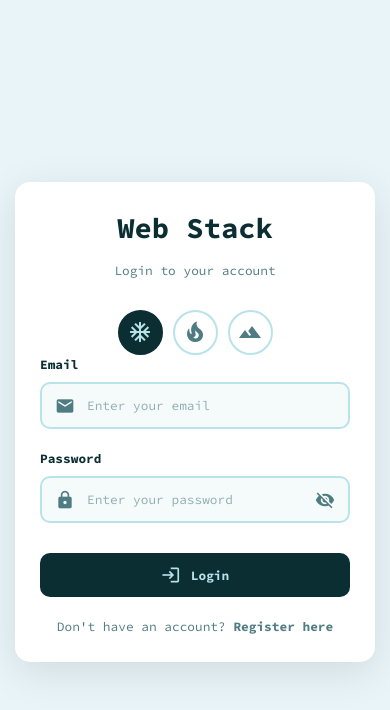
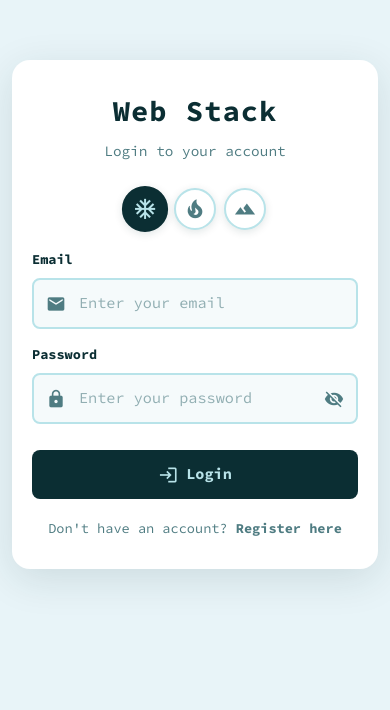
Before and after one commit to Prasanth-1011/Web-Stack, a plain HTML site: page index.html in a window 390 px wide. Drawn offline with nearby package versions, Linux system fonts and the light colour scheme.

Commit message:
Update auth.css

```diff
--- a/auth.css
+++ b/auth.css
@@ -6,12 +6,25 @@
 }
 
 ::-webkit-scrollbar {
-    display: none;
+    width: 8px;
+}
+
+::-webkit-scrollbar-track {
+    background: transparent;
+}
+
+::-webkit-scrollbar-thumb {
+    background: var(--secondary-color);
+    border-radius: 10px;
+}
+
+::-webkit-scrollbar-thumb:hover {
+    background: var(--hover-color);
 }
 
 body {
-    scrollbar-width: none;
-    -ms-overflow-style: none;
+    scrollbar-width: thin;
+    scrollbar-color: var(--secondary-color) transparent;
 }
 
 /* Ice Theme (Default) - 60-30-10 */
@@ -29,6 +42,7 @@ body {
     --hover-color: #3A5F64;
     --error-color: #D32F2F;
     --success-color: #388E3C;
+    --shadow: rgba(11, 46, 51, 0.12);
 }
 
 /* Fire Theme - 60-30-10 */
@@ -46,6 +60,7 @@ body[data-theme="fire"] {
     --hover-color: #6B1E1E;
     --error-color: #D32F2F;
     --success-color: #388E3C;
+    --shadow: rgba(26, 10, 10, 0.12);
 }
 
 /* Land Theme - 60-30-10 */
@@ -63,72 +78,77 @@ body[data-theme="land"] {
     --hover-color: #3D5C40;
     --error-color: #D32F2F;
     --success-color: #388E3C;
+    --shadow: rgba(27, 58, 31, 0.12);
+}
+
+html, body {
+    width: 100%;
+    min-height: 100vh;
+    overflow-x: hidden;
 }
 
 body {
-    width: 100vw;
-    height: 100vh;
     display: flex;
     align-items: center;
     justify-content: center;
     background: var(--background);
-    transition: background 300ms ease;
+    transition: background 0.3s ease;
+    padding: clamp(15px, 3vw, 20px);
 }
 
 .authContainer {
     width: 100%;
-    height: 100%;
+    max-width: 500px;
     display: flex;
     align-items: center;
     justify-content: center;
-    padding: 20px;
 }
 
 .authCard {
     width: 100%;
-    max-width: 450px;
     background: var(--card-bg);
-    border-radius: 20px;
-    padding: 40px;
-    box-shadow: 0 10px 40px rgba(0, 0, 0, 0.1);
+    border-radius: clamp(15px, 3vw, 25px);
+    padding: clamp(25px, 5vw, 50px) clamp(20px, 4vw, 40px);
+    box-shadow: 0 10px 40px var(--shadow);
     position: relative;
-    transition: all 300ms ease;
+    transition: all 0.3s ease;
 }
 
 .authHeader {
     text-align: center;
-    margin-bottom: 30px;
+    margin-bottom: clamp(25px, 4vw, 35px);
 }
 
 .authTitle {
-    font-size: 2.5rem;
+    font-size: clamp(2rem, 5vw, 2.8rem);
     font-weight: 700;
     color: var(--primary-color);
-    margin-bottom: 10px;
-    transition: color 300ms ease;
+    margin-bottom: clamp(8px, 1.5vw, 12px);
+    transition: color 0.3s ease;
+    letter-spacing: 1px;
 }
 
 .authSubtitle {
-    font-size: 1rem;
+    font-size: clamp(0.95rem, 2vw, 1.1rem);
     color: var(--text-secondary);
     font-weight: 400;
-    transition: color 300ms ease;
+    transition: color 0.3s ease;
 }
 
 .authForm {
     display: flex;
     flex-direction: column;
-    gap: 20px;
+    gap: clamp(18px, 3vw, 22px);
 }
 
 .messageBox {
-    padding: 12px;
+    padding: clamp(10px, 2vw, 14px);
     border-radius: 10px;
-    font-size: 0.8rem;
+    font-size: clamp(0.85rem, 1.8vw, 0.95rem);
     font-weight: 600;
     text-align: center;
     display: none;
-    transition: all 300ms ease;
+    transition: all 0.3s ease;
 }
 
 .messageBox.show {
@@ -136,24 +156,28 @@ body {
 }
 
 .messageBox.error {
+    background-color: #FFEBEE;
     color: var(--error-color);
+    border: 2px solid var(--error-color);
 }
 
 .messageBox.success {
+    background-color: #E8F5E9;
     color: var(--success-color);
+    border: 2px solid var(--success-color);
 }
 
 .inputGroup {
     display: flex;
     flex-direction: column;
-    gap: 8px;
+    gap: clamp(6px, 1.5vw, 10px);
 }
 
 .inputLabel {
-    font-size: 0.8rem;
+    font-size: clamp(0.85rem, 1.8vw, 1rem);
     font-weight: 600;
     color: var(--text-primary);
-    transition: color 300ms ease;
+    transition: color 0.3s ease;
 }
 
 .inputWrapper {
@@ -164,19 +188,20 @@ body {
 
 .inputIcon {
     position: absolute;
-    left: 15px;
+    left: clamp(12px, 2.5vw, 16px);
     color: var(--secondary-color);
-    font-size: 20px;
-    transition: color 300ms ease;
+    font-size: clamp(20px, 3vw, 24px);
+    transition: color 0.3s ease;
+    pointer-events: none;
 }
 
 .inputIconRight {
     position: absolute;
-    right: 15px;
+    right: clamp(12px, 2.5vw, 16px);
     color: var(--secondary-color);
-    font-size: 20px;
+    font-size: clamp(20px, 3vw, 24px);
     cursor: pointer;
-    transition: color 300ms ease;
+    transition: color 0.3s ease;
     user-select: none;
 }
 
@@ -186,20 +211,22 @@ body {
 
 .inputField {
     width: 100%;
-    padding: 10px 50px;
+    padding: clamp(12px, 2.5vw, 16px) clamp(45px, 7vw, 55px);
     border: 2px solid var(--border-color);
     border-radius: 10px;
-    font-size: 0.8rem;
+    font-size: clamp(0.9rem, 2vw, 1.05rem);
     font-weight: 500;
     background: var(--input-bg);
     color: var(--text-primary);
-    transition: all 300ms ease;
+    transition: all 0.3s ease;
+    font-family: 'Source Code Pro', monospace;
 }
 
 .inputField:focus {
     outline: none;
     border-color: var(--secondary-color);
     background: var(--card-bg);
+    box-shadow: 0 0 0 3px rgba(79, 124, 130, 0.15);
 }
 
 .inputField::placeholder {
@@ -209,26 +236,26 @@ body {
 
 .authButton {
     width: 100%;
-    padding: 10px 15px;
+    padding: clamp(14px, 2.8vw, 18px);
     background: var(--primary-color);
     color: var(--text-light);
     border: none;
     border-radius: 10px;
-    font-size: 1rem;
+    font-size: clamp(0.95rem, 2vw, 1.1rem);
     font-weight: 700;
     cursor: pointer;
     display: flex;
     align-items: center;
     justify-content: center;
-    gap: 10px;
-    transition: all 300ms ease;
-    margin-top: 10px;
+    gap: clamp(8px, 1.5vw, 12px);
+    transition: all 0.3s ease;
+    margin-top: clamp(8px, 1.5vw, 12px);
 }
 
 .authButton:hover {
     background: var(--hover-color);
     transform: translateY(-2px);
-    box-shadow: 0 5px 15px rgba(0, 0, 0, 0.2);
+    box-shadow: 0 6px 20px var(--shadow);
 }
 
 .authButton:active {
@@ -236,16 +263,16 @@ body {
 }
 
 .buttonIcon {
-    font-size: 20px;
+    font-size: clamp(20px, 3vw, 24px);
 }
 
 .authFooter {
     text-align: center;
-    margin-top: 20px;
+    margin-top: clamp(18px, 3vw, 24px);
 }
 
 .authLink {
-    font-size: 0.8rem;
+    font-size: clamp(0.85rem, 1.8vw, 0.95rem);
     color: var(--text-secondary);
     font-weight: 500;
 }
@@ -254,7 +281,7 @@ body {
     color: var(--secondary-color);
     text-decoration: none;
     font-weight: 700;
-    transition: color 300ms ease;
+    transition: color 0.3s ease;
 }
 
 .authLink a:hover {
@@ -263,19 +290,15 @@ body {
 }
 
 .themeSelector {
-    /* position: absolute;
-    top: 20px;
-    right: 20px; */
-    width: 100%;
     display: flex;
-    align-items: center;
+    gap: clamp(8px, 1.5vw, 12px);
     justify-content: center;
-    gap: 10px;
+    margin-bottom: clamp(20px, 3vw, 25px);
 }
 
 .themeButton {
-    width: 40px;
-    height: 40px;
+    width: clamp(40px, 6vw, 50px);
+    height: clamp(40px, 6vw, 50px);
     border-radius: 50%;
     border: 2px solid var(--border-color);
     background: var(--card-bg);
@@ -284,81 +307,304 @@ body {
     display: flex;
     align-items: center;
     justify-content: center;
-    transition: all 300ms ease;
+    transition: all 0.3s ease;
+    box-shadow: 0 2px 8px var(--shadow);
 }
 
 .themeButton:hover {
     background: var(--secondary-color);
     color: var(--text-light);
-    transform: scale(1.1);
+    transform: scale(1.15);
+    box-shadow: 0 4px 15px var(--shadow);
 }
 
 .themeButton.active {
     background: var(--primary-color);
     color: var(--text-light);
     border-color: var(--primary-color);
+    transform: scale(1.1);
 }
 
-/* Tablet */
-@media (max-width: 768px) {
+.themeButton .material-icons {
+    font-size: clamp(22px, 3.5vw, 28px);
+}
+
+/* ==================== TABLET ==================== */
+@media (min-width: 768px) and (max-width: 1024px) {
     .authCard {
-        padding: 30px;
+        max-width: 550px;
+        padding: 40px 35px;
+    }
+
+    .authTitle {
+        font-size: 2.3rem;
+    }
+
+    .themeSelector {
+        gap: 12px;
+    }
+
+    .themeButton {
+        width: 48px;
+        height: 48px;
+    }
+}
+
+/* ==================== MOBILE (Large Phones) ==================== */
+@media (min-width: 481px) and (max-width: 767px) {
+    body {
+        padding: 20px 15px;
+    }
+
+    .authCard {
+        padding: 35px 25px;
+        border-radius: 20px;
     }
 
     .authTitle {
         font-size: 2rem;
     }
 
-    /* .themeSelector {
-        top: 15px;
-        right: 15px;
-    } */
-
-    .themeButton {
-        width: 35px;
-        height: 35px;
-    }
-}
-
-/* Mobile */
-@media (max-width: 480px) {
-    .authContainer {
-        padding: 15px;
-    }
-
-    .authCard {
-        padding: 25px;
-        border-radius: 15px;
-    }
-
-    .authTitle {
-        font-size: 1.8rem;
-    }
-
     .authSubtitle {
-        font-size: 0.8rem;
+        font-size: 1rem;
     }
 
     .inputField {
-        padding: 12px 45px;
-        font-size: 0.8rem;
+        font-size: 1rem;
+        padding: 14px 50px;
     }
 
     .authButton {
-        padding: 12px;
-        font-size: 0.8rem;
+        padding: 15px;
+        font-size: 1rem;
     }
 
-    /* .themeSelector {
-        position: relative;
-        top: auto;
-        right: auto;
-        justify-content: center;
-        margin-top: 20px;
-    } */
+    .themeSelector {
+        gap: 10px;
+        margin-bottom: 22px;
+    }
 
     .themeButton {
         width: 45px;
         height: 45px;
     }
 }
+
+/* ==================== MOBILE (Small Phones) ==================== */
+@media (max-width: 480px) {
+    body {
+        padding: 15px 12px;
+        align-items: flex-start;
+        padding-top: clamp(30px, 8vh, 60px);
+    }
+
+    .authContainer {
+        max-width: 100%;
+    }
+
+    .authCard {
+        padding: 30px 20px;
+        border-radius: 18px;
+    }
+
+    .authHeader {
+        margin-bottom: 25px;
+    }
+
+    .authTitle {
+        font-size: 1.8rem;
+        margin-bottom: 8px;
+    }
+
+    .authSubtitle {
+        font-size: 0.9rem;
+    }
+
+    .authForm {
+        gap: 16px;
+    }
+
+    .inputGroup {
+        gap: 8px;
+    }
+
+    .inputLabel {
+        font-size: 0.85rem;
+    }
+
+    .inputField {
+        padding: 12px 45px;
+        font-size: 0.95rem;
+        border-radius: 8px;
+    }
+
+    .inputIcon {
+        left: 14px;
+        font-size: 20px;
+    }
+
+    .inputIconRight {
+        right: 14px;
+        font-size: 20px;
+    }
+
+    .authButton {
+        padding: 13px;
+        font-size: 0.95rem;
+        border-radius: 8px;
+        margin-top: 10px;
+    }
+
+    .buttonIcon {
+        font-size: 20px;
+    }
+
+    .authFooter {
+        margin-top: 20px;
+    }
+
+    .authLink {
+        font-size: 0.85rem;
+    }
+
+    .themeSelector {
+        gap: 8px;
+        margin-bottom: 20px;
+    }
+
+    .themeButton {
+        width: 42px;
+        height: 42px;
+    }
+
+    .themeButton .material-icons {
+        font-size: 22px;
+    }
+
+    .messageBox {
+        padding: 10px;
+        font-size: 0.85rem;
+        border-radius: 8px;
+    }
+}
+
+/* ==================== VERY SMALL PHONES ==================== */
+@media (max-width: 360px) {
+    body {
+        padding: 12px 10px;
+        padding-top: 25px;
+    }
+
+    .authCard {
+        padding: 25px 18px;
+        border-radius: 15px;
+    }
+
+    .authTitle {
+        font-size: 1.6rem;
+    }
+
+    .authSubtitle {
+        font-size: 0.85rem;
+    }
+
+    .inputField {
+        padding: 11px 42px;
+        font-size: 0.9rem;
+    }
+
+    .inputIcon,
+    .inputIconRight {
+        font-size: 18px;
+    }
+
+    .authButton {
+        padding: 12px;
+        font-size: 0.9rem;
+    }
+
+    .themeButton {
+        width: 38px;
+        height: 38px;
+    }
+
+    .themeButton .material-icons {
+        font-size: 20px;
+    }
+}
+
+/* ==================== LANDSCAPE MODE (Mobile) ==================== */
+@media (max-height: 600px) and (orientation: landscape) {
+    body {
+        padding: 15px;
+        padding-top: 20px;
+    }
+
+    .authCard {
+        padding: 25px 30px;
+        max-width: 90%;
+    }
+
+    .authHeader {
+        margin-bottom: 20px;
+    }
+
+    .authTitle {
+        font-size: 1.8rem;
+        margin-bottom: 6px;
+    }
+
+    .authSubtitle {
+        font-size: 0.9rem;
+    }
+
+    .authForm {
+        gap: 15px;
+    }
+
+    .inputField {
+        padding: 10px 45px;
+    }
+
+    .authButton {
+        padding: 12px;
+        margin-top: 8px;
+    }
+
+    .authFooter {
+        margin-top: 15px;
+    }
+
+    .themeSelector {
+        margin-bottom: 18px;
+        gap: 8px;
+    }
+
+    .themeButton {
+        width: 40px;
+        height: 40px;
+    }
+}
+
+/* ==================== HIGH CONTRAST MODE ==================== */
+@media (prefers-contrast: high) {
+    .inputField,
+    .authButton {
+        border-width: 3px;
+    }
+
+    .authCard {
+        border: 2px solid var(--primary-color);
+    }
+}
+
+/* ==================== REDUCED MOTION ==================== */
+@media (prefers-reduced-motion: reduce) {
+    *,
+    *::before,
+    *::after {
+        animation-duration: 0.01ms !important;
+        animation-iteration-count: 1 !important;
+        transition-duration: 0.01ms !important;
+    }
+}
```
